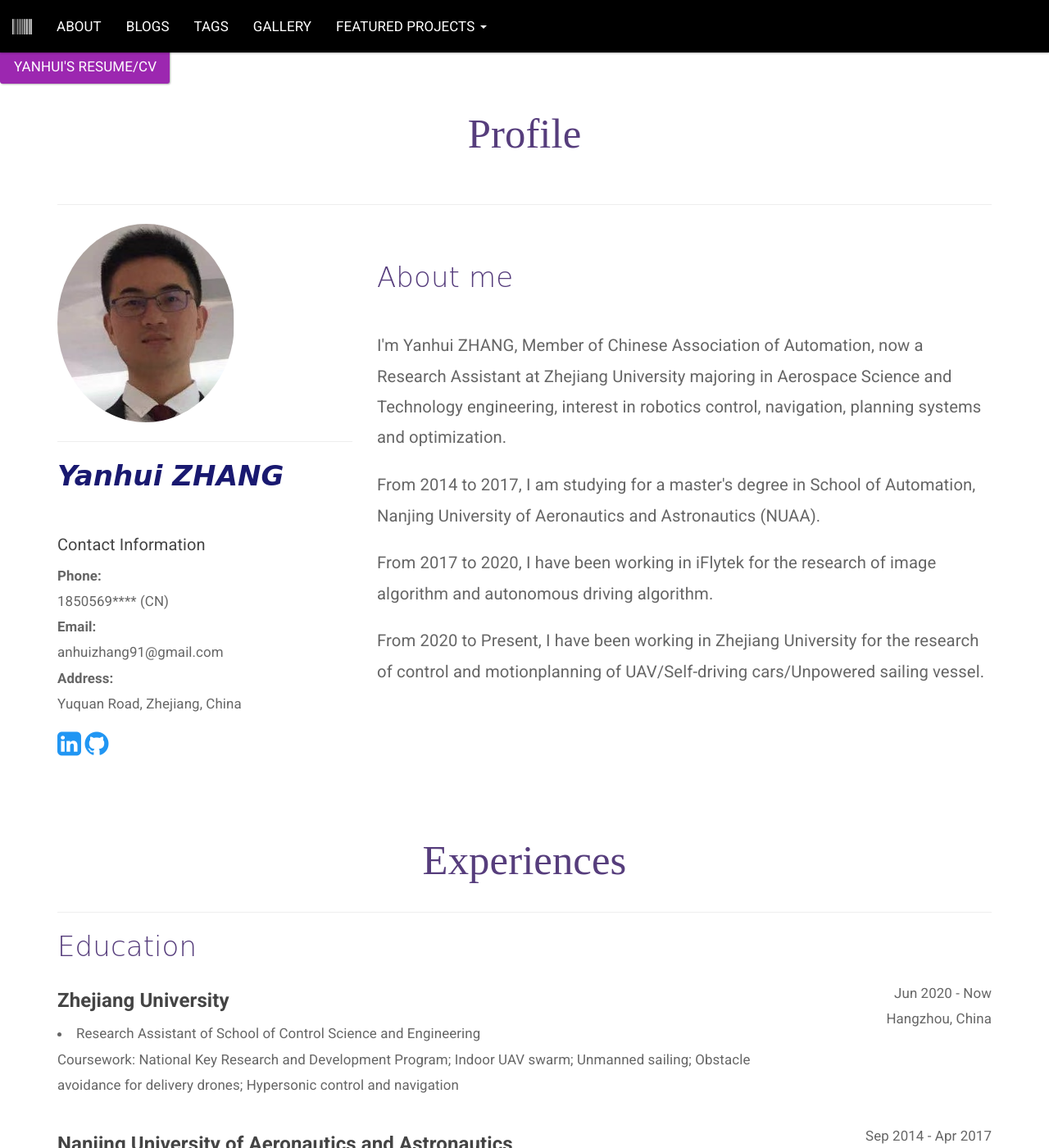
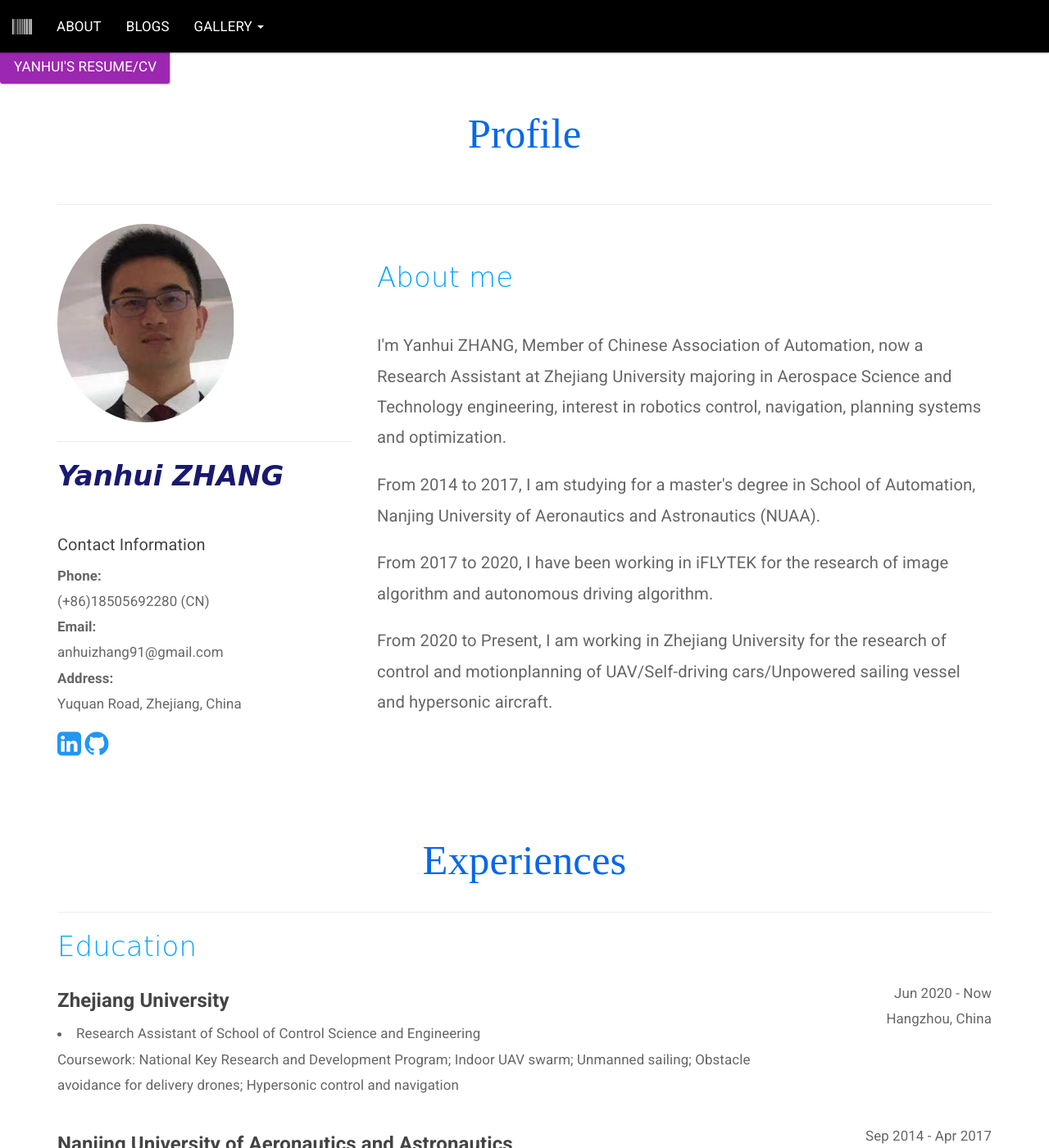
Before and after one commit to ayan1991/ayan1991.github.io, a Jekyll site: the page built from _pages/about.html, in a window 1280 px wide and 1400 px high. Shown: the whole window at 82% size. Built offline with Jekyll 4.4.1, drawn with Linux system fonts in a browser that asks for light colours; some of the changed text lies outside the part shown.

Commit message:
[Add] 1. Add log

```diff
--- a/404.html
+++ b/404.html
@@ -5,5 +5,6 @@
 ---
 
 <div>
-  <h1>404: Oops! So sorry my friend! Page not found, you can connected me by anhuizhang91@gmail.com</h1>
+  <h1>404: Oops! </h1>
+  <h2>So sorry my friend! Page not found, you can contact me at the following email: anhuizhang91@gmail.com</h2>
 </div>
--- a/_config.yml
+++ b/_config.yml
@@ -5,7 +5,7 @@
 description:
  I'm Yanhui ZHANG, now a Research Assistant at Zhejiang University majoring in Aerospace Science and Technology engineering, interest in robotics, systems and optimization.
 baseurl: ""
-github_username:  anhui zhang
+github_username:  ayan1991
 
 baseurl: ""  # the subpath of your site, e.g. /blog
 
@@ -14,7 +14,7 @@
 
 
 # social links
-github_username:  Yanhui ZHANG
+github_username:  ayan1991
 linkedin_username: Yanhui ZHANG
 
 
--- a/_pages/about.html
+++ b/_pages/about.html
@@ -35,7 +35,7 @@
 		    text-align:center;
 		    margin-top: 3%;
 			margin-bottom: 3%;
-			color: #563D7C;
+			color: #0668e9;
 			font-weight: 100;
 			font-family:san-serif;
 			font-size:300%;
@@ -44,7 +44,7 @@
 	.subtitle{
 
 	    font-family:Comic Sans MS, Comic Sans, cursive,sans-serif;;
-	    color: #563D7C;
+	    color: #0aa4fd;
 	    font-weight: 300;
 		margin-bottom: 2%;
 		margin-top: 2%;
@@ -87,7 +87,7 @@
 						<h3 class = "Yanhui-name"> Yanhui ZHANG </h3>
 						<br/>
 						<h5>Contact Information</h5>
-						<p><strong>Phone:</strong><br/> 1850569**** (CN) <br/>
+						<p><strong>Phone:</strong><br/> (+86)18505692280 (CN) <br/>
 						<strong>Email:</strong><br/>anhuizhang91@gmail.com<br/>
 						<strong>Address:</strong><br/>Yuquan Road, Zhejiang, China</p>
 
@@ -110,9 +110,9 @@
 							From 2014 to 2017, I am studying for a master's degree in School of Automation, Nanjing University of Aeronautics and Astronautics (NUAA).
 						</p>
 						<p class = "extra-roles" >
-							From 2017 to 2020, I have been working in iFlytek for the research of image algorithm and autonomous driving algorithm.</p>
+							From 2017 to 2020, I have been working in iFLYTEK for the research of image algorithm and autonomous driving algorithm.</p>
 						<p class = "extra-roles" >
-								From 2020 to Present, I have been working in Zhejiang University for the research of control and motionplanning of UAV/Self-driving cars/Unpowered sailing vessel.</p>
+								From 2020 to Present, I am working in Zhejiang University for the research of control and motionplanning of UAV/Self-driving cars/Unpowered sailing vessel and hypersonic aircraft.</p>
 					</div>
 				</div>
 	        </div>
```
Also changed, not shown: other parts of _pages/about.html (+1 -1 lines), _data/settings.yml (+11 -11 lines), logo.png.
